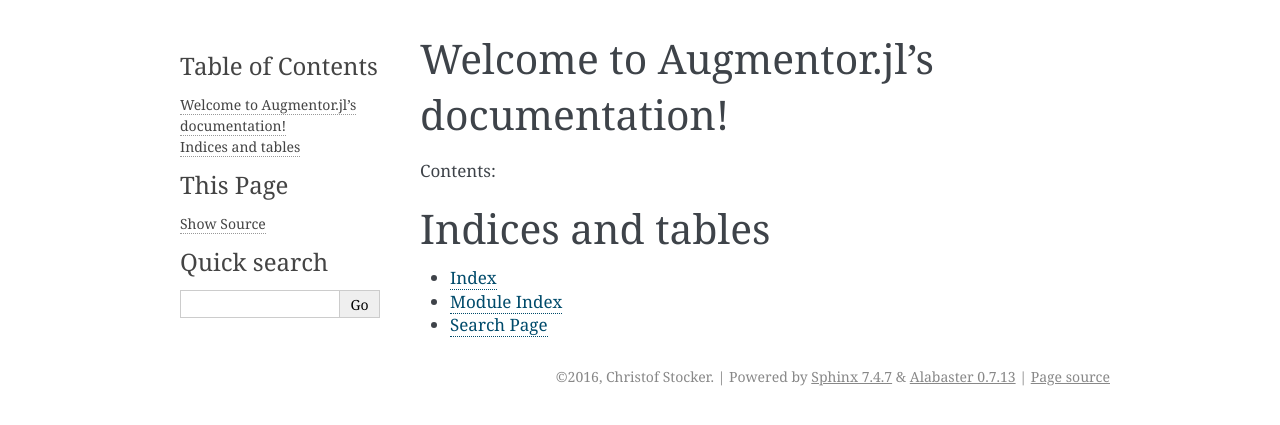
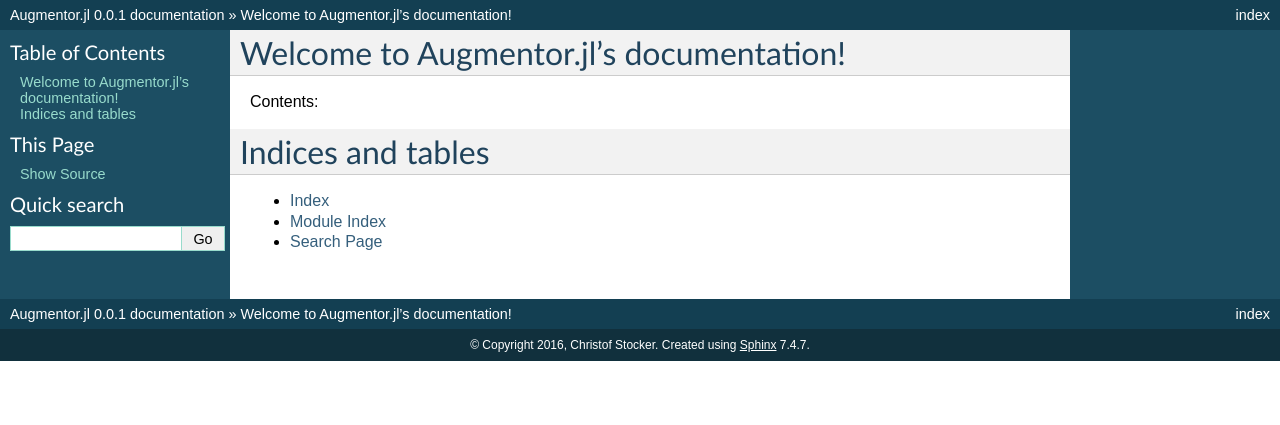
Before and after one commit to Evizero/AugmentorDeprecated.jl, a Sphinx documentation site: the page built from docs/index.rst, in a window 1280 px wide. Shown: the top 425 px of the page. Built offline with Sphinx 7.4.7, drawn with Linux system fonts in a browser that asks for light colours.

```diff
--- a/docs/conf.py
+++ b/docs/conf.py
@@ -109,7 +109,7 @@ todo_include_todos = False
 
 # The theme to use for HTML and HTML Help pages.  See the documentation for
 # a list of builtin themes.
-html_theme = 'alabaster'
+html_theme = 'default'
 
 # Theme options are theme-specific and customize the look and feel of a theme
 # further.  For a list of options available for each theme, see the
```
Also changed, not shown: README.md (+1 -0 lines).
